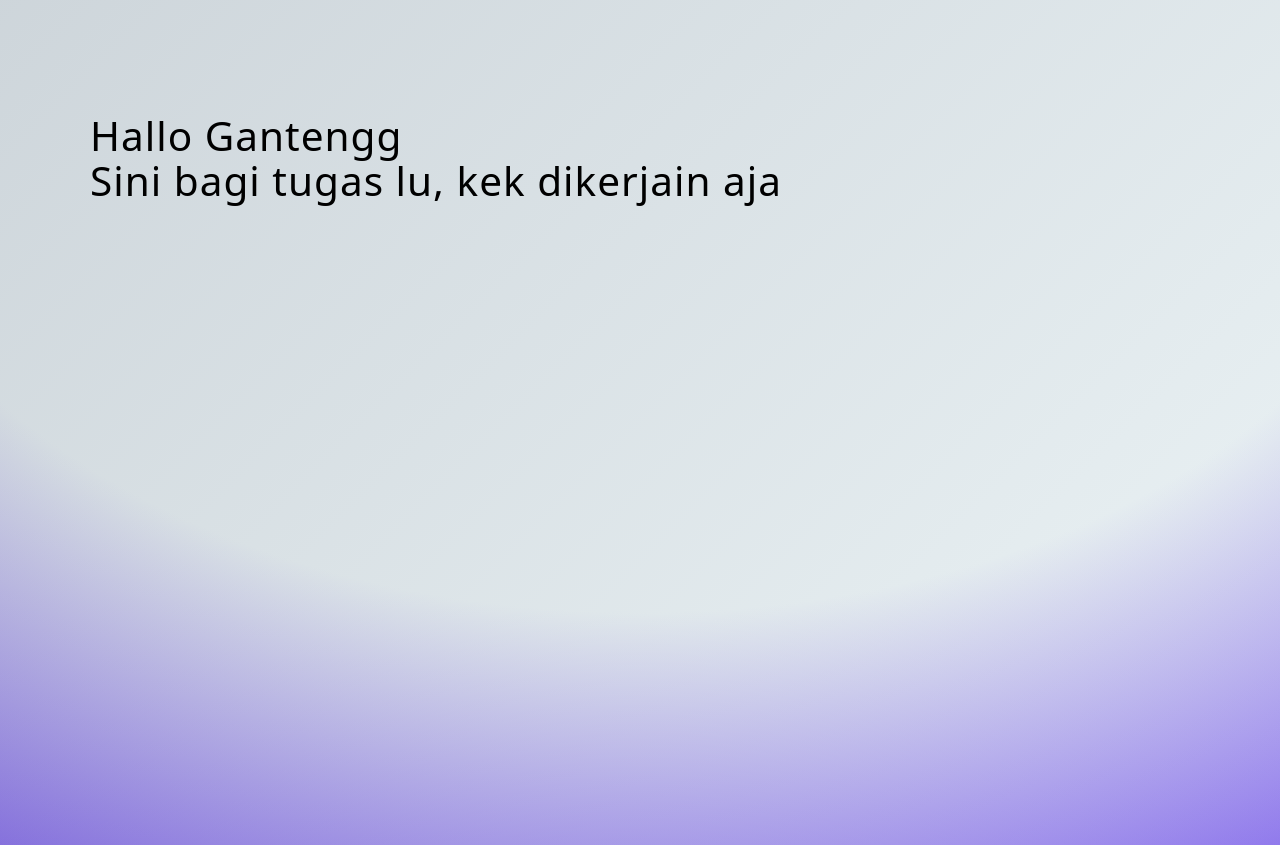
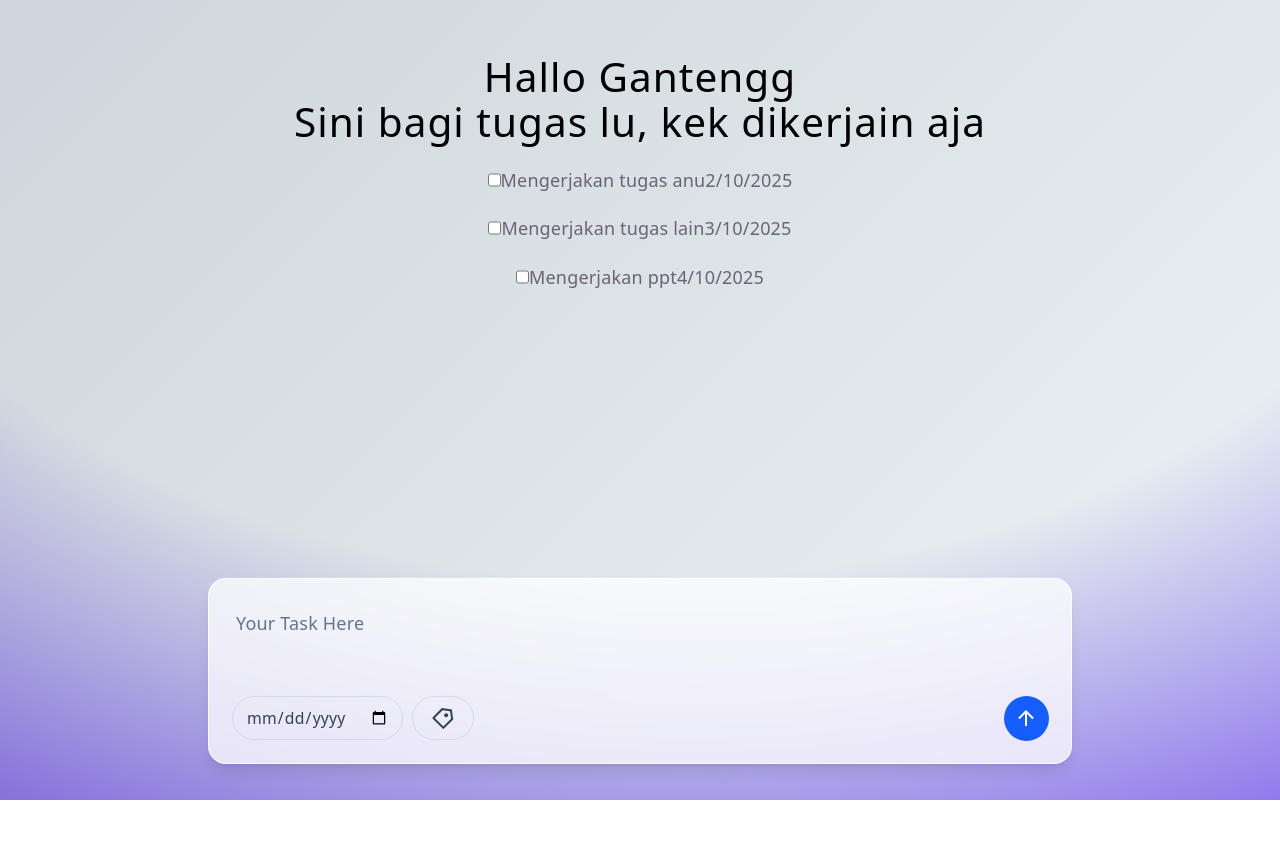
Before and after one commit to abcdavk/task-mate, a React (Vite) app: page / in a window 1280 px wide. After the commit the page ends 800 px from the top, so only its background shows below. Built offline with nearby package versions, Linux system fonts and the light colour scheme.

Commit message:
feat:form

```diff
--- a/package.json
+++ b/package.json
@@ -10,6 +10,7 @@
     "preview": "vite preview"
   },
   "dependencies": {
+    "@remixicon/react": "^4.9.0",
     "react": "^19.2.8",
     "react-dom": "^19.2.8"
   },
--- a/src/App.jsx
+++ b/src/App.jsx
@@ -1,12 +1,34 @@
 import { Component as BackgroundGradient } from "./components/ui/bg-gredient";
 import "./App.css";
+import TaskForm from "./components/ui/form";
+import { useState } from "react";
+import { ToDoItems } from "./components/ui/taskList";
+const DUMMY_DATA = [
+  {
+    judul: "Mengerjakan tugas anu",
+    tgl: "2/10/2025",
+    selesai: false,
+  },
+  {
+    judul: "Mengerjakan tugas lain",
+    tgl: "3/10/2025",
+    selesai: false,
+  },
+  {
+    judul: "Mengerjakan ppt",
+    tgl: "4/10/2025",
+    selesai: false,
+  },
+];
 
 function App() {
+  const [todo, setTodo] = useState(DUMMY_DATA);
+
   return (
     <main className="app-shell">
       <BackgroundGradient className="app-background" />
-      <section className="app-content m-5 p-20 max-w-7xl mx-auto items-center justify-center h-screen">
-        <div className="text-left">
+      <section className="app-content mx-auto flex min-h-screen w-full max-w-7xl flex-col items-center gap-5 px-5 py-12">
+        <div className="w-full text-center">
           <h1 className="text-black text-4xl font-normal tracking-wide">
             Hallo Gantengg
           </h1>
@@ -14,6 +36,20 @@ function App() {
             Sini bagi tugas lu, kek dikerjain aja
           </h1>
         </div>
+        {todo.map((item) => (
+          <ToDoItems
+            key={item.judul}
+            judul={item.judul}
+            tgl={item.tgl}
+            selesai={item.selesai}
+            update={setTodo}
+          />
+        ))}
+        <TaskForm
+          onAddTask={(newTask) =>
+            setTodo((currentTodo) => [...currentTodo, newTask])
+          }
+        />
       </section>
     </main>
   );
--- /dev/null
+++ b/src/components/ui/form.jsx
@@ -0,0 +1,65 @@
+import { RiArrowUpLine, RiPriceTag3Line } from "@remixicon/react";
+import { useRef, useState } from "react";
+
+export default function Form({ onAddTask }) {
+  const [error, setError] = useState("");
+  const judulTodoRef = useRef(null);
+  const tglTodoRef = useRef(null);
+
+  function updateTodo(event) {
+    event.preventDefault();
+    const judul = judulTodoRef.current.value.trim();
+    const tgl = tglTodoRef.current.value;
+
+    if (!judul || !tgl) {
+      setError("Tugas dan tanggal tidak boleh kosong");
+      return;
+    }
+
+    onAddTask({ judul, tgl, selesai: false });
+    judulTodoRef.current.value = "";
+    tglTodoRef.current.value = "";
+    setError("");
+  }
+
+  return (
+    <form
+      onSubmit={updateTodo}
+      className="fixed bottom-8 left-1/2 w-[calc(100%-2rem)] max-w-3xl -translate-x-1/2 rounded-2xl border border-white/80 bg-white/75 p-4 shadow-lg shadow-slate-950/10 backdrop-blur-md sm:p-5"
+    >
+      <input
+        type="text"
+        name="task"
+        placeholder="Your Task Here"
+        className="w-full bg-transparent px-1 py-2 text-base text-slate-800 outline-none placeholder:text-slate-500"
+        ref={judulTodoRef}
+      />
+      {error && <p className="mt-2 text-sm text-red-600">{error}</p>}
+
+      <div className="mt-8 flex items-center justify-between pt-3">
+        <div className="gap-2 flex">
+          <input
+            type="date"
+            ref={tglTodoRef}
+            aria-label="Tanggal tugas"
+            className="rounded-full border border-slate-300/80 px-3 py-2 text-sm text-slate-700 transition-colors hover:bg-white/70"
+          />
+          <button
+            type="button"
+            aria-label="Kategori tugas"
+            className="rounded-full border border-slate-300/80 px-4 py-2 text-sm text-slate-700 transition-colors hover:bg-white/70"
+          >
+            <RiPriceTag3Line />
+          </button>
+        </div>
+        <button
+          type="submit"
+          aria-label="Tambah tugas"
+          className="grid size-10 place-items-center rounded-full bg-blue-600 text-xl leading-none text-white transition-colors hover:bg-blue-700"
+        >
+          <RiArrowUpLine />
+        </button>
+      </div>
+    </form>
+  );
+}
--- /dev/null
+++ b/src/components/ui/taskList.jsx
@@ -0,0 +1,9 @@
+export function ToDoItems({ judul, tgl, selesai, update }) {
+  return (
+    <div className="todo flex">
+      <input type="checkbox" name="todo1" id="todo1"></input>
+      <h1>{judul}</h1>
+      <p>{tgl}</p>
+    </div>
+  );
+}
```
Also changed, not shown: 1 other file (tests, documents, lock files or other folders).
